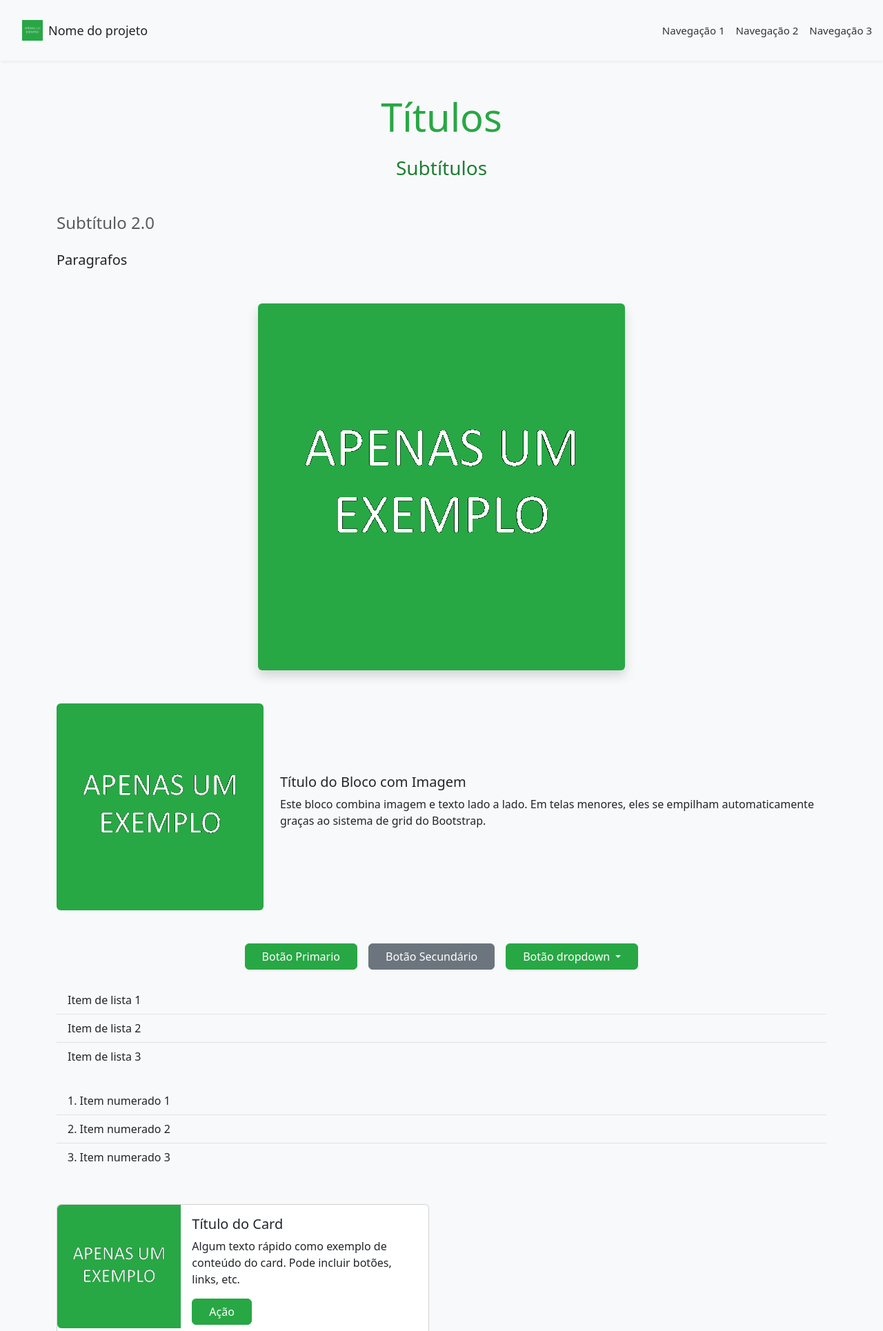
After one commit to maismuz/web, a Django app: page /pagina/ in a window 1280 px wide. The commit adds this page. Shown: the top 1930 px of the page at 69% size. Run offline with Django 5.2, Linux system fonts and the light colour scheme; parts of the project's set-up code (start-up, migrations or seed data) failed here and were passed over.

Commit message:
[Feature] Acrescentar template de pagina (#301)
* feat: template de pagina

* Update apps.py

---------

Co-authored-by: Caio Tomaz <102072922+caiomaz@users.noreply.github.com>

```diff
--- a/apps/core/static/css/style.css
+++ b/apps/core/static/css/style.css
@@ -157,6 +157,55 @@ form h2{
   width: 15%;
 }
 
+.titulo{
+  color: var(--verde-principal);
+}
+
+.subtitulo{
+  color: var(--hover-components);
+}
+
+.list-group-item {
+  background-color: transparent !important;
+}
+
+.navbar-custom {
+  background-color: #f8f9fa; /* tom claro (você pode trocar por branco puro: #ffffff) */
+  box-shadow: 0 2px 4px rgba(0, 0, 0, 0.05); /* leve sombra moderna */
+}
+
+.navbar-custom a {
+  color: #333;
+  margin-left: 1rem;
+  text-decoration: none;
+  font-weight: 500;
+  transition: color 0.3s ease;
+  font-size: 18px;
+}
+
+.navbar-custom a.nav-link {
+  color: #333;
+  margin-left: 1rem;
+  text-decoration: none;
+  font-weight: 500;
+  transition: color 0.3s ease;
+  font-size: 15px;
+}
+
+.navbar-custom a.nav-link:hover {
+  color: var(--hover-components); /* azul Bootstrap */
+}
+
+.navbar-brand {
+  font-weight: 600;
+  font-size: 1.2rem;
+}
+
+footer{
+  background-color: #0000001c;
+}
+
+
 @media (max-width: 768px) {
   form {
   width: 100%;
--- /dev/null
+++ b/apps/core/templates/base_pagina.html
@@ -0,0 +1,256 @@
+{% load static %}
+<!DOCTYPE html>
+<html lang="pt-BR">
+<head>
+  <meta charset="UTF-8">
+  <title>Modelo Base</title>
+  <meta name="viewport" content="width=device-width, initial-scale=1">
+  <link href="https://cdn.jsdelivr.net/npm/bootstrap@5.3.6/dist/css/bootstrap.min.css" rel="stylesheet">
+  <link rel="stylesheet" href="{% static 'css/style.css' %}">
+</head>
+
+<nav class="navbar navbar-expand-lg navbar-custom px-3 py-4">
+    <a class="navbar-brand d-flex align-items-center text-decoration-none text-dark" href="#">
+      <img src="{% static 'img/img-base.png' %}" alt="Logo" width="30" height="30" class="d-inline-block align-text-top me-2">
+      Nome do projeto
+    </a>
+    <button class="navbar-toggler" type="button" data-bs-toggle="collapse" data-bs-target="#navbarNav" aria-controls="navbarNav" aria-expanded="false" aria-label="Toggle navigation">
+      <span class="navbar-toggler-icon"></span>
+    </button>
+    <div class="collapse navbar-collapse" id="navbarNav">
+      <div class="d-flex ms-auto align-items-center">
+        <a class="nav-link" href="#">Navegação 1</a>
+        <a class="nav-link" href="#">Navegação 2</a>
+        <a class="nav-link" href="#">Navegação 3</a>
+      </div>
+    </div>
+  </nav>
+
+
+<body class="bg-light">
+
+  <div class="container py-5">
+    <!-- TÍTULO PRINCIPAL -->
+    <h1 class="display-4 text-center mb-4 titulo">Títulos</h1>
+
+    <!-- SUBTÍTULO -->
+    <h2 class="h3 text-center mb-5 subtitulo">Subtítulos</h2>
+
+    <h2 class="h4 text-muted text-left mb-4">Subtítulo 2.0</h2>
+
+    <!-- PARÁGRAFO -->
+    <p class="lead text-justify">
+      Paragrafos
+    </p>
+
+    <!-- IMAGEM CENTRALIZADA. Altere style="width: ...%;" para mudar seu tamanho se necessário-->
+    <div class="text-center my-5">
+      <img src="{% static 'img/img-base.png' %}" class="img-fluid rounded shadow" alt="Imagem grande ilustrativa">
+    </div>
+
+    <div class="d-flex flex-column flex-md-row align-items-center my-5">
+        <img src="{% static 'img/img-base.png' %}" style="width: 300px;" class="img-fluid rounded me-md-4 mb-3 mb-md-0" alt="Imagem com texto ao lado">
+
+        <div>
+          <h3 class="h5">Título do Bloco com Imagem</h3>
+          <p>
+            Este bloco combina imagem e texto lado a lado. Em telas menores, eles se empilham automaticamente graças ao sistema de grid do Bootstrap.
+          </p>
+        </div>
+      </div>
+
+
+    <!-- BOTÕES PADRÃO -->
+    <div class="d-flex gap-3 justify-content-center my-4">
+      <button type="button" class="btn btn-verde-principal px-4">Botão Primario</button>
+      <button type="button" class="btn btn-secondary px-4">Botão Secundário</button>
+      <div class="dropdown">
+        <button class="btn btn-verde-principal px-4 dropdown-toggle" type="button" data-bs-toggle="dropdown" aria-expanded="false">
+          Botão dropdown
+        </button>
+        <ul class="dropdown-menu">
+          <li><a class="dropdown-item" href="#">Opção 1</a></li>
+          <li><a class="dropdown-item" href="#">Opção 2</a></li>
+          <li><a class="dropdown-item" href="#">....</a></li>
+        </ul>
+      </div>
+    </div>
+
+
+    <!-- LISTAS -->
+
+<ul class="list-group list-group-flush mb-4">
+  <li class="list-group-item">Item de lista 1</li>
+  <li class="list-group-item">Item de lista 2</li>
+  <li class="list-group-item">Item de lista 3</li>
+</ul>
+
+<ol class="list-group list-group-flush list-group-numbered mb-5">
+  <li class="list-group-item">Item numerado 1</li>
+  <li class="list-group-item">Item numerado 2</li>
+  <li class="list-group-item">Item numerado 3</li>
+</ol>
+
+<!-- CARDS COM IMAGEM -->
+
+<div class="card mb-5" style="max-width: 540px;">
+  <div class="row g-0">
+    <div class="col-md-4">
+      <img src="{% static 'img/img-base.png' %}" class="img-fluid rounded-start" alt="Imagem no Card">
+    </div>
+    <div class="col-md-8">
+      <div class="card-body">
+        <h5 class="card-title">Título do Card</h5>
+        <p class="card-text">Algum texto rápido como exemplo de conteúdo do card. Pode incluir botões, links, etc.</p>
+        <a href="#" class="btn btn-verde-principal px-4">Ação</a>
+      </div>
+    </div>
+  </div>
+</div>
+
+<div class="card mb-5" style="width: 18rem;">
+    <img src="{% static 'img/img-base.png' %}" class="card-img-top" alt="...">
+    <div class="card-body">
+      <p class="card-text">Some quick example text to build on the card title and make up the bulk of the card’s content.</p>
+    </div>
+  </div>
+
+
+<!-- CARD SEM IMAGEM -->
+
+<div class="card mb-5 shadow-sm" style="max-width: 500px;">
+  <div class="card-body">
+    <h5 class="card-title">Título do Card</h5>
+    <h6 class="card-subtitle mb-2 text-muted">Subtítulo ou detalhe</h6>
+    <p class="card-text">
+      Este é um card sem imagem. Pode ser usado para apresentar textos, links, botões ou qualquer outra informação textual de forma elegante.
+    </p>
+    <div class="mt-3">
+        <a href="#" class="btn btn-verde-principal px-4">Ação</a>
+    </div>
+  </div>
+</div>
+
+<!-- GRUPO DE CARDS -->
+
+<div class="row row-cols-1 row-cols-md-4 g-4">
+
+    <!-- Card com título e subtítulo -->
+    <div class="col">
+      <div class="card h-100">
+        <img src="{% static 'img/img-base.png' %}" class="card-img-top" alt="...">
+        <div class="card-body">
+          <h5 class="card-title">Card com Subtítulo</h5>
+          <h6 class="card-subtitle mb-2 text-muted">Subtítulo aqui</h6>
+          <p class="card-text">Este card possui um subtítulo abaixo do título para detalhamento.</p>
+        </div>
+      </div>
+    </div>
+
+    <!-- Card com botão de ação -->
+    <div class="col">
+      <div class="card h-100 d-flex flex-column">
+        <img src="{% static 'img/img-base.png' %}" class="card-img-top" alt="...">
+        <div class="card-body d-flex flex-column justify-content-between">
+          <div>
+            <h5 class="card-title">Card com Botão</h5>
+            <p class="card-text">Inclui um botão para ação ou redirecionamento.</p>
+          </div>
+          <a href="#" class="btn btn-verde-principal mt-3">Saiba Mais</a>
+        </div>
+      </div>
+    </div>
+
+    <!-- Card com lista -->
+    <div class="col">
+      <div class="card h-100">
+        <img src="{% static 'img/img-base.png' %}" class="card-img-top" alt="...">
+        <div class="card-body">
+          <h5 class="card-title">Card com Lista</h5>
+          <ul class="list-unstyled mb-0">
+            <li>✔ Item 1</li>
+            <li>✔ Item 2</li>
+            <li>✔ Item 3</li>
+          </ul>
+        </div>
+      </div>
+    </div>
+
+    <!-- Card com texto destacado -->
+    <div class="col">
+      <div class="card h-100">
+        <img src="{% static 'img/img-base.png' %}" class="card-img-top" alt="...">
+        <div class="card-body">
+          <h5 class="card-title">Card com Destaque</h5>
+          <p class="card-text"><strong>Destaque:</strong> Um texto mais importante pode ser realçado assim.</p>
+        </div>
+      </div>
+    </div>
+
+  </div>
+
+
+<!-- BUTTON GROUP -->
+<h2 class="h4 mt-5">Grupo de Botões</h2>
+
+<div class="btn-group" role="group" aria-label="Grupo de botões com dropdown">
+  <button type="button" class="btn btn-verde-principal">Opção 1</button>
+  <button type="button" class="btn btn-verde-principal">Opção 2</button>
+
+  <div class="btn-group" role="group">
+    <button type="button" class="btn btn-verde-principal dropdown-toggle" data-bs-toggle="dropdown" aria-expanded="false">
+      Mais Opções
+    </button>
+    <ul class="dropdown-menu">
+      <li><a class="dropdown-item" href="#">Opção 1</a></li>
+      <li><a class="dropdown-item" href="#">Opção 2</a></li>
+    </ul>
+  </div>
+</div>
+
+
+<!-- MODAL -->
+<h2 class="h4 mt-5">Modal</h2>
+<!-- Botão para abrir o modal -->
+<button type="button" class="btn btn-verde-principal" data-bs-toggle="modal" data-bs-target="#exemploModal">
+  Abrir Modal
+</button>
+
+<!-- Modal -->
+<div class="modal fade" id="exemploModal" tabindex="-1" aria-labelledby="exemploModalLabel" aria-hidden="true">
+  <div class="modal-dialog modal-dialog-centered">
+    <div class="modal-content">
+      <div class="modal-header">
+        <h5 class="modal-title" id="exemploModalLabel">Título do Modal</h5>
+        <button type="button" class="btn-close" data-bs-dismiss="modal" aria-label="Fechar"></button>
+      </div>
+      <div class="modal-body">
+        Aqui vai o conteúdo principal do modal.
+      </div>
+      <div class="modal-footer">
+        <button type="button" class="btn btn-secondary" data-bs-dismiss="modal">Fechar</button>
+        <button type="button" class="btn btn-verde-principal">Salvar mudanças</button>
+      </div>
+    </div>
+  </div>
+</div>
+
+  </div>
+
+  <footer class="text-dark py-4">
+    <div class="container text-center">
+      <p>&copy; 2025 Nome do Projeto. Todos os direitos reservados.</p>
+      <div class="d-flex justify-content-center">
+        <a href="#" class="text-dark mx-3">Termos de Uso</a>
+        <a href="#" class="text-dark mx-3">Política de Privacidade</a>
+        <a href="#" class="text-dark mx-3">Contato</a>
+      </div>
+    </div>
+  </footer>
+
+
+
+  <!-- Bootstrap JS -->
+  <script src="https://cdn.jsdelivr.net/npm/bootstrap@5.3.6/dist/js/bootstrap.bundle.min.js"></script>
+</body>
+</html>
--- a/apps/core/templates/homepage.html
+++ b/apps/core/templates/homepage.html
@@ -38,6 +38,7 @@
                     <a href="/admin/" class="btn btn-outline-dark">Admin Principal</a>
                     <a href="/forms/" class="btn btn-outline-secondary">Formulários Base</a>
                     <a href="/tabela/" class="btn btn-outline-secondary">Tabelas Base</a>
+                    <a href="/pagina/" class="btn btn-outline-secondary">Paginas Base</a>
                 </div>
             </div>
         </div>
--- a/apps/core/urls.py
+++ b/apps/core/urls.py
@@ -10,6 +10,7 @@ urlpatterns = [
     path("", homepage, name="index"),
     path("forms/", base_forms, name="base_forms"),
     path("tabela/", base_tabela, name="base_tabela"),
+     path("pagina/", base_pagina, name="base_pagina"),
 
     # Rota para as demais aplicações
     path("adotamuz/", include("apps.adotamuz.urls")),
--- a/apps/core/views.py
+++ b/apps/core/views.py
@@ -17,3 +17,9 @@ def base_tabela(request):
     Função de view para renderizar a página de formulários base.
     """
     return render(request, "base_tabela.html")
+
+def base_pagina(request):
+    """
+    Função de view para renderizar a página de formulários base.
+    """
+    return render(request, "base_pagina.html")
```
Also changed, not shown: apps/core/static/img/img-base.png (added).
